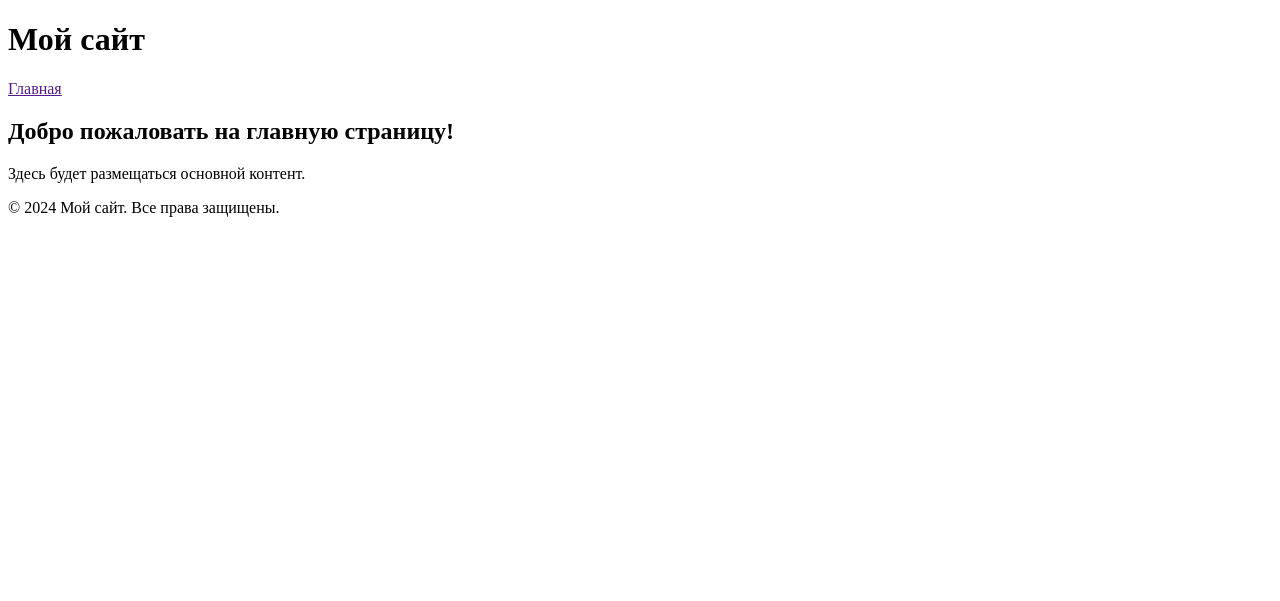
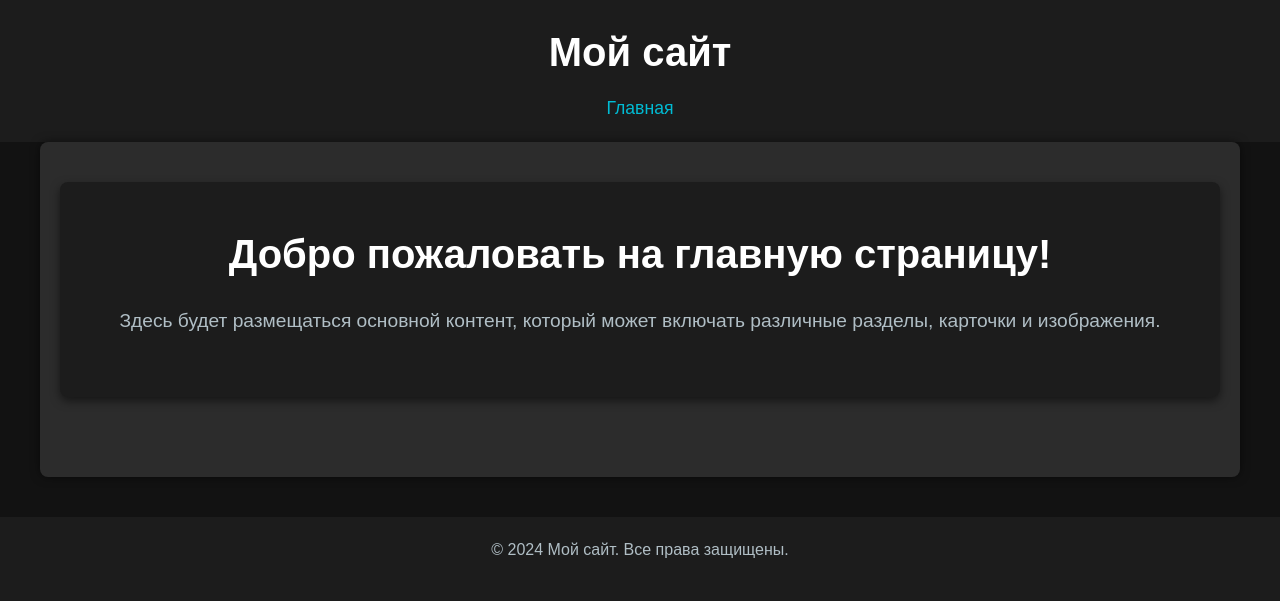
Before and after one commit to Deep273/part2, a Django app: template main/templates/main/index.html in a window 1280 px wide. Shown: the top 601 px of the page. Run offline with Django 5.2, Linux system fonts and the light colour scheme; the template is opened without the code that fills it, so the values that code supplies are empty.

Commit message:
Доработка главной страницы

```diff
--- a/main/static/css/style.css
+++ b/main/static/css/style.css
@@ -0,0 +1,102 @@
+/* Сброс стилей */
+* {
+    margin: 0;
+    padding: 0;
+    box-sizing: border-box;
+}
+
+/* Общие стили */
+body {
+    font-family: 'Arial', sans-serif;
+    background-color: #121212;  /* Темный фон */
+    color: #e0e0e0;  /* Светлый текст */
+    line-height: 1.6;
+}
+
+a {
+    text-decoration: none;
+    color: #00bcd4;  /* Акцентный цвет для ссылок */
+}
+
+a:hover {
+    color: #80deea;  /* Более светлый акцент при наведении */
+}
+
+/* Шапка */
+header {
+    background-color: #1c1c1c;  /* Еще более темный фон для шапки */
+    color: #ffffff;
+    padding: 20px 0;
+    text-align: center;
+}
+
+header h1 {
+    font-size: 2.5rem;
+    margin-bottom: 10px;
+}
+
+nav {
+    margin-top: 10px;
+}
+
+nav a {
+    color: #00bcd4;
+    margin: 0 15px;
+    font-size: 1.1rem;
+}
+
+nav a:hover {
+    text-decoration: underline;
+}
+
+/* Основной контент */
+main {
+    padding: 40px 20px;
+    max-width: 1200px;
+    margin: 0 auto;
+    background-color: #2c2c2c;  /* Темный фон для основного контента */
+    box-shadow: 0 0 10px rgba(0, 0, 0, 0.5);
+    border-radius: 8px;
+}
+
+h2 {
+    font-size: 2rem;
+    margin-bottom: 20px;
+    color: #ffffff;  /* Белый текст для заголовков */
+}
+
+p {
+    font-size: 1rem;
+    margin-bottom: 20px;
+    color: #b0bec5;  /* Светло-серый текст для абзацев */
+}
+
+/* Футер */
+footer {
+    text-align: center;
+    padding: 20px;
+    background-color: #1c1c1c;
+    color: #ffffff;
+    margin-top: 40px;
+}
+
+.hero-section {
+    background-color: #1c1c1c;
+    color: #ffffff;
+    padding: 40px 20px;
+    text-align: center;
+    border-radius: 8px;
+    margin-bottom: 40px;
+    box-shadow: 0 4px 10px rgba(0, 0, 0, 0.5);
+}
+
+.hero-section h2 {
+    font-size: 2.5rem;
+    margin-bottom: 20px;
+    font-weight: 700;
+}
+
+.hero-section p {
+    font-size: 1.2rem;
+    color: #b0bec5;
+}
--- a/main/templates/main/index.html
+++ b/main/templates/main/index.html
@@ -1,9 +1,11 @@
-
 {% extends 'main/layout.html' %}
 
 {% block title %}Главная страница{% endblock %}
 
 {% block content %}
-    <h2>Добро пожаловать на главную страницу!</h2>
-    <p>Здесь будет размещаться основной контент.</p>
+    <div class="hero-section">
+        <h2>Добро пожаловать на главную страницу!</h2>
+        <p>Здесь будет размещаться основной контент, который может включать различные разделы, карточки и изображения.</p>
+    </div>
+
 {% endblock %}
--- a/main/templates/main/layout.html
+++ b/main/templates/main/layout.html
@@ -5,14 +5,13 @@
     <meta charset="UTF-8">
     <meta name="viewport" content="width=device-width, initial-scale=1.0">
     <title>{% block title %}Мой сайт{% endblock %}</title>
-    <link rel="stylesheet" href="{% static 'main/style.css' %}">
+    <link rel="stylesheet" href="{% static 'css/style.css' %}">
 </head>
 <body>
     <header>
         <h1>Мой сайт</h1>
         <nav>
-            <a href="">Главная</a>
-
+            <a href="{% url 'home' %}">Главная</a>
         </nav>
     </header>
 
```
